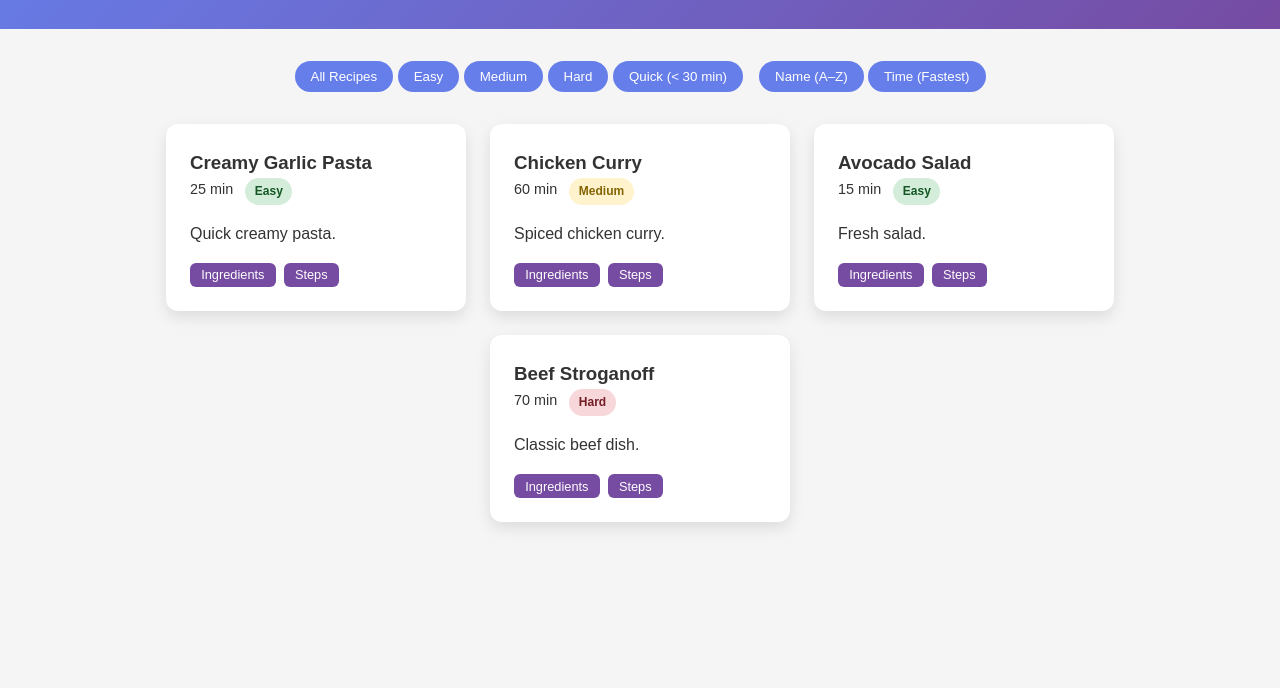
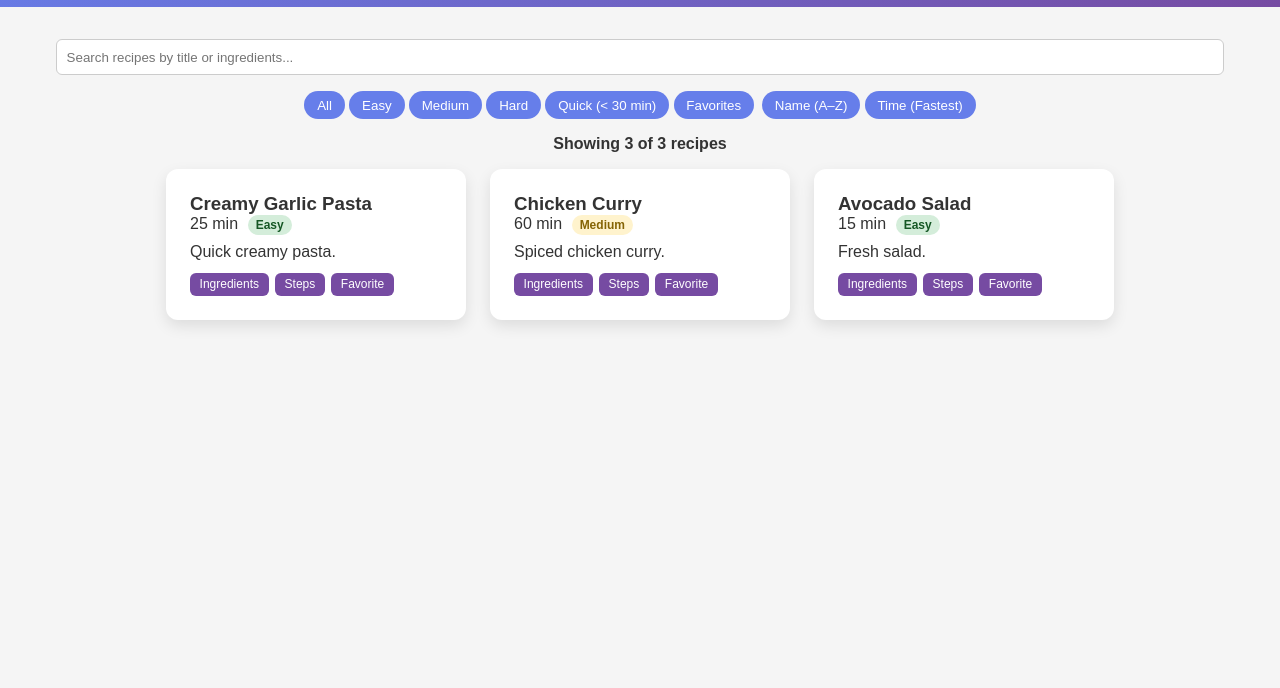
Before and after one commit to inirbhaysingh/recipejs-functional-cooking, a plain HTML site: page index.html in a window 1280 px wide. Shown: the part 112-800 px from the top of the page. Drawn offline with Linux system fonts and the light colour scheme.

Commit message:
Day-4 Added day 4 - final- code

```diff
--- a/app.js
+++ b/app.js
@@ -1,5 +1,4 @@
 (() => {
-  // ===== Recipe Data =====
   const recipes = [
     {
       id: 1,
@@ -8,12 +7,7 @@
       difficulty: "easy",
       description: "Quick creamy pasta.",
       ingredients: ["Pasta", "Garlic", "Cream", "Butter"],
-      steps: [
-        "Boil pasta",
-        "Prepare sauce",
-        ["Add garlic", "Add cream", "Mix well"],
-        "Combine pasta and sauce",
-      ],
+      steps: ["Boil pasta", ["Make sauce", "Add garlic", "Add cream"], "Mix"],
     },
     {
       id: 2,
@@ -22,12 +16,7 @@
       difficulty: "medium",
       description: "Spiced chicken curry.",
       ingredients: ["Chicken", "Onion", "Tomato", "Spices"],
-      steps: [
-        "Marinate chicken",
-        ["Heat oil", "Add onions", ["Cook until golden", "Add spices"]],
-        "Add chicken",
-        "Simmer",
-      ],
+      steps: ["Marinate chicken", ["Cook onions", ["Add spices"]], "Simmer"],
     },
     {
       id: 3,
@@ -36,128 +25,137 @@
       difficulty: "easy",
       description: "Fresh salad.",
       ingredients: ["Avocado", "Lemon", "Salt"],
-      steps: ["Chop avocado", "Mix ingredients", "Serve"],
-    },
-    {
-      id: 4,
-      title: "Beef Stroganoff",
-      time: 70,
-      difficulty: "hard",
-      description: "Classic beef dish.",
-      ingredients: ["Beef", "Mushrooms", "Cream"],
-      steps: ["Cook beef", "Add mushrooms", "Add cream"],
+      steps: ["Chop", "Mix", "Serve"],
     },
   ];
 
-  // ===== DOM =====
   const container = document.querySelector("#recipe-container");
+  const counter = document.querySelector("#recipe-counter");
+  const searchInput = document.querySelector("#search-input");
   const filterButtons = document.querySelectorAll("[data-filter]");
   const sortButtons = document.querySelectorAll("[data-sort]");
 
   let currentFilter = "all";
   let currentSort = null;
+  let searchTerm = "";
+  let favorites = JSON.parse(localStorage.getItem("favorites")) || [];
 
-  // ===== Recursive Steps Renderer =====
-  const renderSteps = (steps) => {
-    return `
-      <ul>
-        ${steps
-          .map((step) =>
-            Array.isArray(step)
-              ? `<li>${renderSteps(step)}</li>`
-              : `<li>${step}</li>`,
-          )
-          .join("")}
-      </ul>
-    `;
-  };
+  const saveFavorites = () =>
+    localStorage.setItem("favorites", JSON.stringify(favorites));
 
-  // ===== Card Renderer =====
-  const createRecipeCard = (recipe) => `
-    <div class="recipe-card" data-id="${recipe.id}">
-      <h3>${recipe.title}</h3>
+  const renderSteps = (steps) =>
+    `<ul>${steps
+      .map((s) =>
+        Array.isArray(s) ? `<li>${renderSteps(s)}</li>` : `<li>${s}</li>`,
+      )
+      .join("")}</ul>`;
+
+  const createCard = (r) => `
+    <div class="recipe-card">
+      <h3>${r.title}</h3>
       <div class="recipe-meta">
-        <span>${recipe.time} min</span>
-        <span class="difficulty ${recipe.difficulty}">${recipe.difficulty}</span>
+        <span>${r.time} min</span>
+        <span class="difficulty ${r.difficulty}">${r.difficulty}</span>
       </div>
-      <p>${recipe.description}</p>
+      <p>${r.description}</p>
 
       <div class="recipe-actions">
-        <button data-action="toggle-ingredients">Ingredients</button>
-        <button data-action="toggle-steps">Steps</button>
+        <button data-action="ingredients">Ingredients</button>
+        <button data-action="steps">Steps</button>
+        <button class="favorite ${favorites.includes(r.id) ? "active" : ""}"
+          data-action="favorite" data-id="${r.id}">
+          Favorite
+        </button>
       </div>
 
       <div class="recipe-details ingredients">
-        <strong>Ingredients:</strong>
-        <ul>${recipe.ingredients.map((i) => `<li>${i}</li>`).join("")}</ul>
+        <ul>${r.ingredients.map((i) => `<li>${i}</li>`).join("")}</ul>
       </div>
 
       <div class="recipe-details steps">
-        <strong>Steps:</strong>
-        ${renderSteps(recipe.steps)}
+        ${renderSteps(r.steps)}
       </div>
     </div>
   `;
 
-  // ===== Render =====
-  const renderRecipes = (list) => {
-    container.innerHTML = list.map(createRecipeCard).join("");
+  const filterRecipes = (list) => {
+    let result = [...list];
+
+    if (currentFilter === "quick") result = result.filter((r) => r.time < 30);
+    else if (currentFilter === "favorites")
+      result = result.filter((r) => favorites.includes(r.id));
+    else if (["easy", "medium", "hard"].includes(currentFilter))
+      result = result.filter((r) => r.difficulty === currentFilter);
+
+    if (searchTerm)
+      result = result.filter(
+        (r) =>
+          r.title.toLowerCase().includes(searchTerm) ||
+          r.ingredients.join(" ").toLowerCase().includes(searchTerm),
+      );
+
+    if (currentSort === "name")
+      result.sort((a, b) => a.title.localeCompare(b.title));
+    if (currentSort === "time") result.sort((a, b) => a.time - b.time);
+
+    return result;
   };
 
-  // ===== Filters =====
-  const filterRecipes = (list, filter) => {
-    if (filter === "quick") return list.filter((r) => r.time < 30);
-    if (["easy", "medium", "hard"].includes(filter))
-      return list.filter((r) => r.difficulty === filter);
-    return list;
+  const updateDisplay = () => {
+    const result = filterRecipes(recipes);
+    container.innerHTML = result.map(createCard).join("");
+    counter.textContent = `Showing ${result.length} of ${recipes.length} recipes`;
   };
 
-  // ===== Sorting =====
-  const sortRecipes = (list, type) => {
-    const copy = [...list];
-    if (type === "name")
-      return copy.sort((a, b) => a.title.localeCompare(b.title));
-    if (type === "time") return copy.sort((a, b) => a.time - b.time);
-    return copy;
+  const debounce = (fn, delay = 300) => {
+    let timer;
+    return (...args) => {
+      clearTimeout(timer);
+      timer = setTimeout(() => fn(...args), delay);
+    };
   };
 
-  // ===== Update Flow =====
-  const updateDisplay = () => {
-    const filtered = filterRecipes(recipes, currentFilter);
-    const sorted = sortRecipes(filtered, currentSort);
-    renderRecipes(sorted);
-  };
-
-  // ===== Events =====
-  filterButtons.forEach((btn) =>
-    btn.addEventListener("click", () => {
-      currentFilter = btn.dataset.filter;
+  searchInput.addEventListener(
+    "input",
+    debounce((e) => {
+      searchTerm = e.target.value.toLowerCase();
       updateDisplay();
     }),
   );
 
-  sortButtons.forEach((btn) =>
-    btn.addEventListener("click", () => {
-      currentSort = btn.dataset.sort;
+  filterButtons.forEach((b) =>
+    b.addEventListener("click", () => {
+      currentFilter = b.dataset.filter;
       updateDisplay();
     }),
   );
 
-  // Event Delegation for Expand/Collapse
+  sortButtons.forEach((b) =>
+    b.addEventListener("click", () => {
+      currentSort = b.dataset.sort;
+      updateDisplay();
+    }),
+  );
+
   container.addEventListener("click", (e) => {
-    if (!e.target.dataset.action) return;
+    const card = e.target.closest(".recipe-card");
+    if (!card) return;
 
-    const card = e.target.closest(".recipe-card");
-    const section = card.querySelector(
-      e.target.dataset.action === "toggle-ingredients"
-        ? ".ingredients"
-        : ".steps",
-    );
+    if (e.target.dataset.action === "favorite") {
+      const id = Number(e.target.dataset.id);
+      favorites = favorites.includes(id)
+        ? favorites.filter((f) => f !== id)
+        : [...favorites, id];
+      saveFavorites();
+      updateDisplay();
+    }
 
-    section.style.display =
-      section.style.display === "block" ? "none" : "block";
+    if (e.target.dataset.action === "ingredients")
+      card.querySelector(".ingredients").style.display ^= true;
+
+    if (e.target.dataset.action === "steps")
+      card.querySelector(".steps").style.display ^= true;
   });
 
-  // ===== Init =====
   updateDisplay();
 })();
--- a/index.html
+++ b/index.html
@@ -3,7 +3,7 @@
   <head>
     <meta charset="UTF-8" />
     <meta name="viewport" content="width=device-width, initial-scale=1.0" />
-    <title>RecipeJS - Your Functional Cooking Companion</title>
+    <title>RecipeJS - Functional Cooking Companion</title>
     <link rel="stylesheet" href="style.css" />
   </head>
   <body>
@@ -13,14 +13,22 @@
     </header>
 
     <main>
+      <!-- Search -->
+      <input
+        type="text"
+        id="search-input"
+        placeholder="Search recipes by title or ingredients..."
+      />
+
       <!-- Controls -->
       <section class="controls">
         <div class="filters">
-          <button data-filter="all">All Recipes</button>
+          <button data-filter="all">All</button>
           <button data-filter="easy">Easy</button>
           <button data-filter="medium">Medium</button>
           <button data-filter="hard">Hard</button>
           <button data-filter="quick">Quick (&lt; 30 min)</button>
+          <button data-filter="favorites">Favorites</button>
         </div>
 
         <div class="sort">
@@ -29,10 +37,11 @@
         </div>
       </section>
 
-      <!-- Recipe Cards -->
-      <div id="recipe-container">
-        <!-- Rendered by JavaScript -->
-      </div>
+      <!-- Counter -->
+      <p id="recipe-counter"></p>
+
+      <!-- Recipes -->
+      <div id="recipe-container"></div>
     </main>
 
     <script src="app.js"></script>
--- a/style.css
+++ b/style.css
@@ -8,11 +8,10 @@ body {
     font-family: Arial, Helvetica, sans-serif;
     background-color: #f5f5f5;
     color: #333;
-    line-height: 1.6;
 }
 
 header {
-    background: linear-gradient(135deg, #667eea 0%, #764ba2 100%);
+    background: linear-gradient(135deg, #667eea, #764ba2);
     color: white;
     text-align: center;
     padding: 2rem 1rem;
@@ -20,21 +19,28 @@ header {
 
 main {
     max-width: 1200px;
-    margin: 0 auto;
+    margin: auto;
     padding: 2rem 1rem;
 }
 
-/* Controls */
+#search-input {
+    width: 100%;
+    padding: 0.6rem;
+    margin-bottom: 1rem;
+    border-radius: 6px;
+    border: 1px solid #ccc;
+}
+
 .controls {
     display: flex;
     flex-wrap: wrap;
-    gap: 1rem;
+    gap: 0.5rem;
     justify-content: center;
-    margin-bottom: 2rem;
+    margin-bottom: 1rem;
 }
 
 .controls button {
-    padding: 0.5rem 1rem;
+    padding: 0.4rem 0.8rem;
     border: none;
     border-radius: 20px;
     background-color: #667eea;
@@ -42,7 +48,12 @@ main {
     cursor: pointer;
 }
 
-/* Grid */
+#recipe-counter {
+    text-align: center;
+    margin-bottom: 1rem;
+    font-weight: bold;
+}
+
 #recipe-container {
     display: flex;
     flex-wrap: wrap;
@@ -50,25 +61,22 @@ main {
     justify-content: center;
 }
 
-/* Cards */
 .recipe-card {
-    background-color: white;
+    background: white;
     border-radius: 12px;
-    box-shadow: 0 6px 15px rgba(0, 0, 0, 0.1);
     padding: 1.5rem;
     width: 300px;
+    box-shadow: 0 6px 15px rgba(0, 0, 0, 0.1);
 }
 
 .recipe-meta {
     display: flex;
-    gap: 0.75rem;
-    margin-bottom: 1rem;
-    font-size: 0.9rem;
+    gap: 0.6rem;
+    margin-bottom: 0.5rem;
 }
 
-/* Difficulty */
 .difficulty {
-    padding: 0.25rem 0.6rem;
+    padding: 0.2rem 0.5rem;
     border-radius: 999px;
     font-size: 0.75rem;
     font-weight: bold;
@@ -76,46 +84,45 @@ main {
 }
 
 .easy {
-    background-color: #d4edda;
+    background: #d4edda;
     color: #155724;
 }
 
 .medium {
-    background-color: #fff3cd;
+    background: #fff3cd;
     color: #856404;
 }
 
 .hard {
-    background-color: #f8d7da;
+    background: #f8d7da;
     color: #721c24;
 }
 
-/* Expandable sections */
 .recipe-actions {
-    margin-top: 1rem;
+    margin-top: 0.7rem;
     display: flex;
-    gap: 0.5rem;
+    gap: 0.4rem;
 }
 
 .recipe-actions button {
-    padding: 0.3rem 0.7rem;
+    font-size: 0.75rem;
+    padding: 0.3rem 0.6rem;
+    border-radius: 6px;
     border: none;
-    border-radius: 6px;
-    background-color: #764ba2;
+    background: #764ba2;
     color: white;
     cursor: pointer;
-    font-size: 0.8rem;
+}
+
+.favorite.active {
+    background: crimson;
 }
 
 .recipe-details {
-    margin-top: 1rem;
     display: none;
+    margin-top: 0.8rem;
 }
 
 .recipe-details ul {
     padding-left: 1.2rem;
 }
-
-.recipe-details li {
-    margin-bottom: 0.4rem;
-}
```
